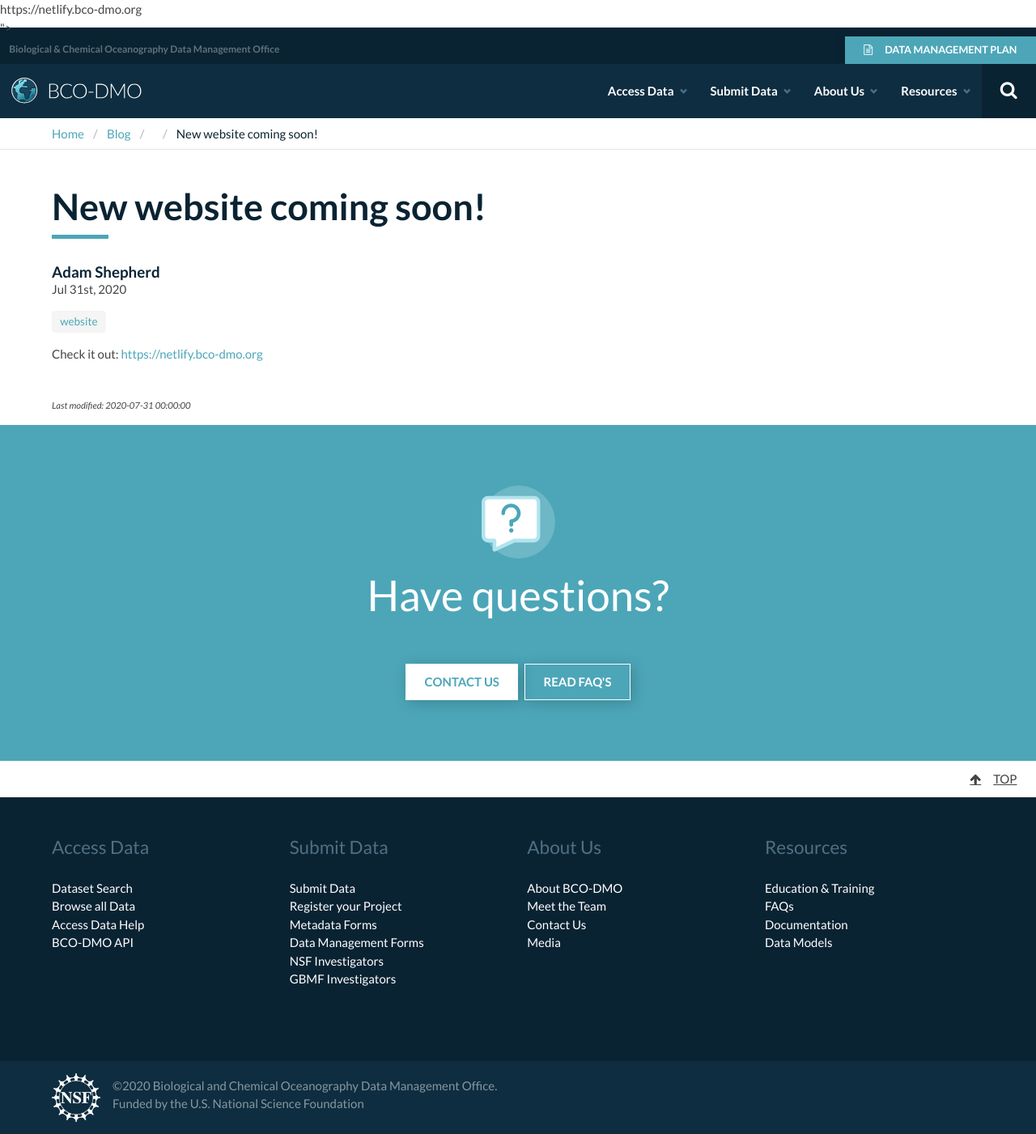
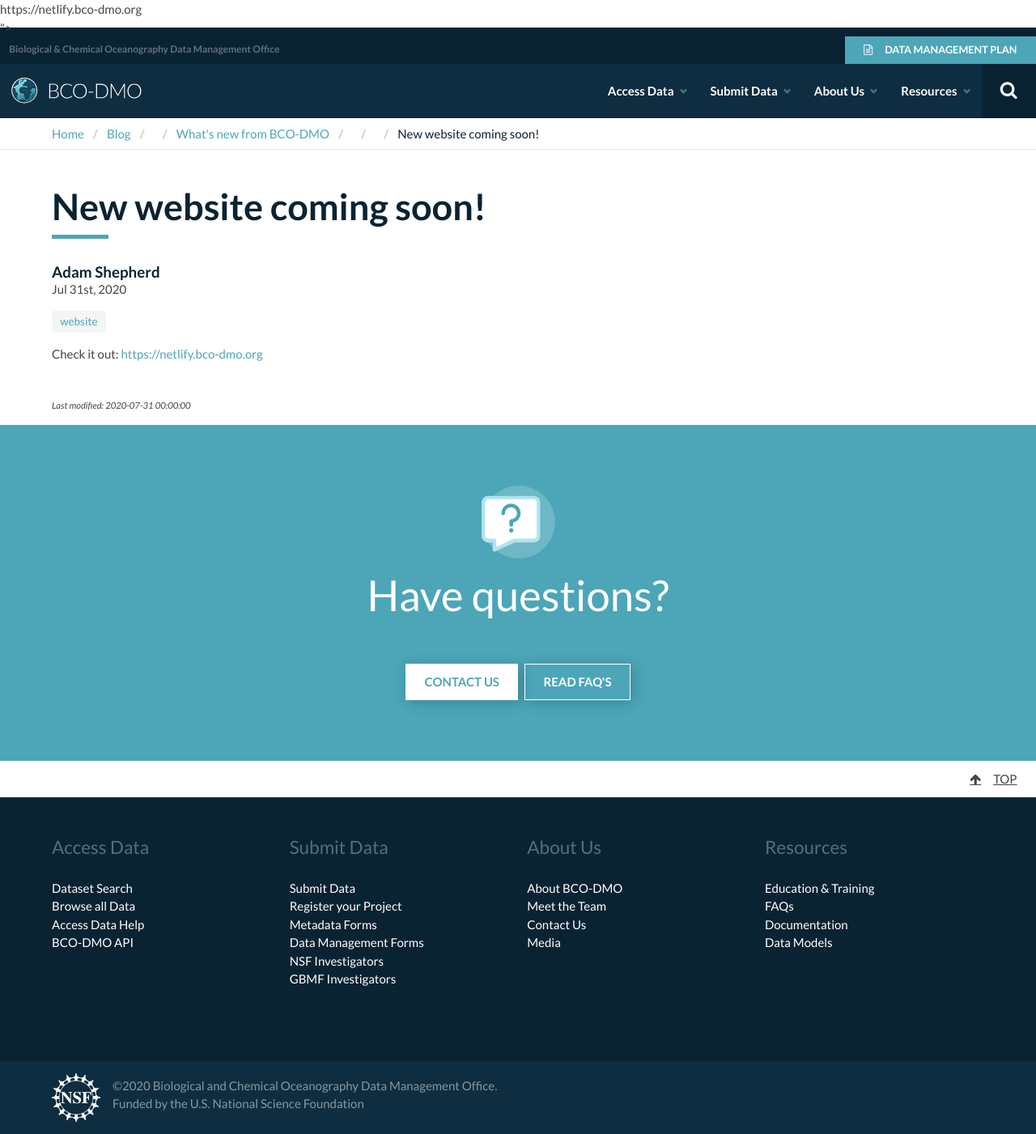
Before and after one commit to BCODMO/blog.bco-dmo.org, a Jekyll site: the page built from _posts/2020-07-31-new-website-coming-soon.md, in a window 1280 px wide. Shown: the whole page at 81% size. Built offline with Jekyll 4.4.1, drawn with Linux system fonts in a browser that asks for light colours.

Commit message:
Update default.html

```diff
--- a/_layouts/default.html
+++ b/_layouts/default.html
@@ -46,9 +46,11 @@
             {% endfor %}
           {% endif %}
           {% endcomment %}
-          {% assign listing = site.pages | where: "id", page.category %}
-          {% if listing %}
-            <li><a href="{{ site.url }}{{ listing.url }}" aria-current="page">{{ listing.title }}</a></li>
+          {% assign pages = site.pages | where: "id", page.category %}
+          {% if pages %}
+            {% for listing in pages %}
+              <li><a href="{{ site.url }}{{ listing.url }}" aria-current="page">{{ listing.title }}</a></li>
+            {% endfor %}
           {% endif %}
           <li class="is-active"><a aria-current="page">{{ page.title }}</a></li>
         {% elsif page.type and page.type == "ItemList" %}
```
